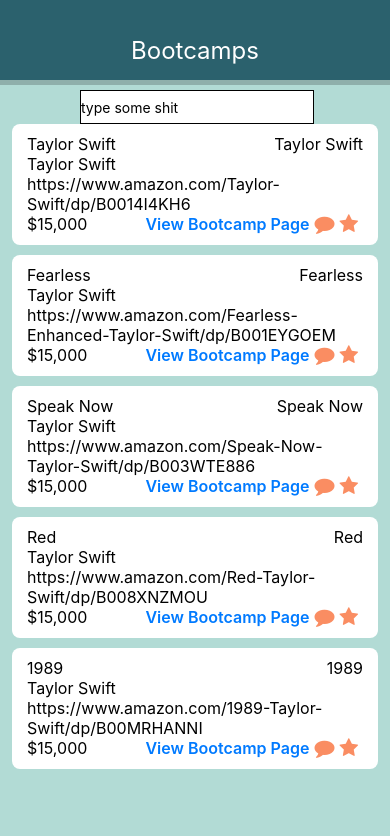
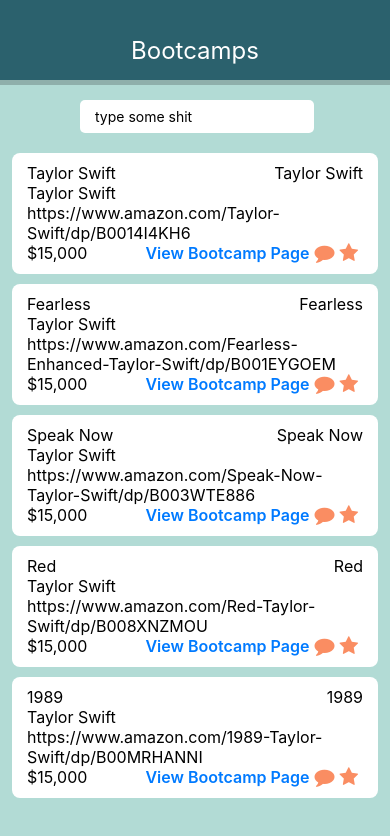
Before and after one commit to deyanp19/bootcampapp, a React Native app: screen / in a window 390 px wide. Shown: the top 836 px of the page. Built offline with nearby package versions, Linux system fonts and the light colour scheme.

Commit message:
removed border and fixed margin and padding

```diff
--- a/src/components/SearchBar/SearchBar.js
+++ b/src/components/SearchBar/SearchBar.js
@@ -22,10 +22,14 @@
 
 const TextInputStyle = {
     height: 40,
-    borderColor: 'black',
-    borderWidth: 1,
+    // borderColor: 'black',
+    // borderWidth: 1,
     width: "60%",
     marginLeft: 80,
     marginRight: 80,
-    backgroundColor: 'white'
+    backgroundColor: 'white',
+    borderRadius: 5,
+    paddingLeft: 15,
+    marginBottom: 20,
+    marginTop: 10
 }
```
